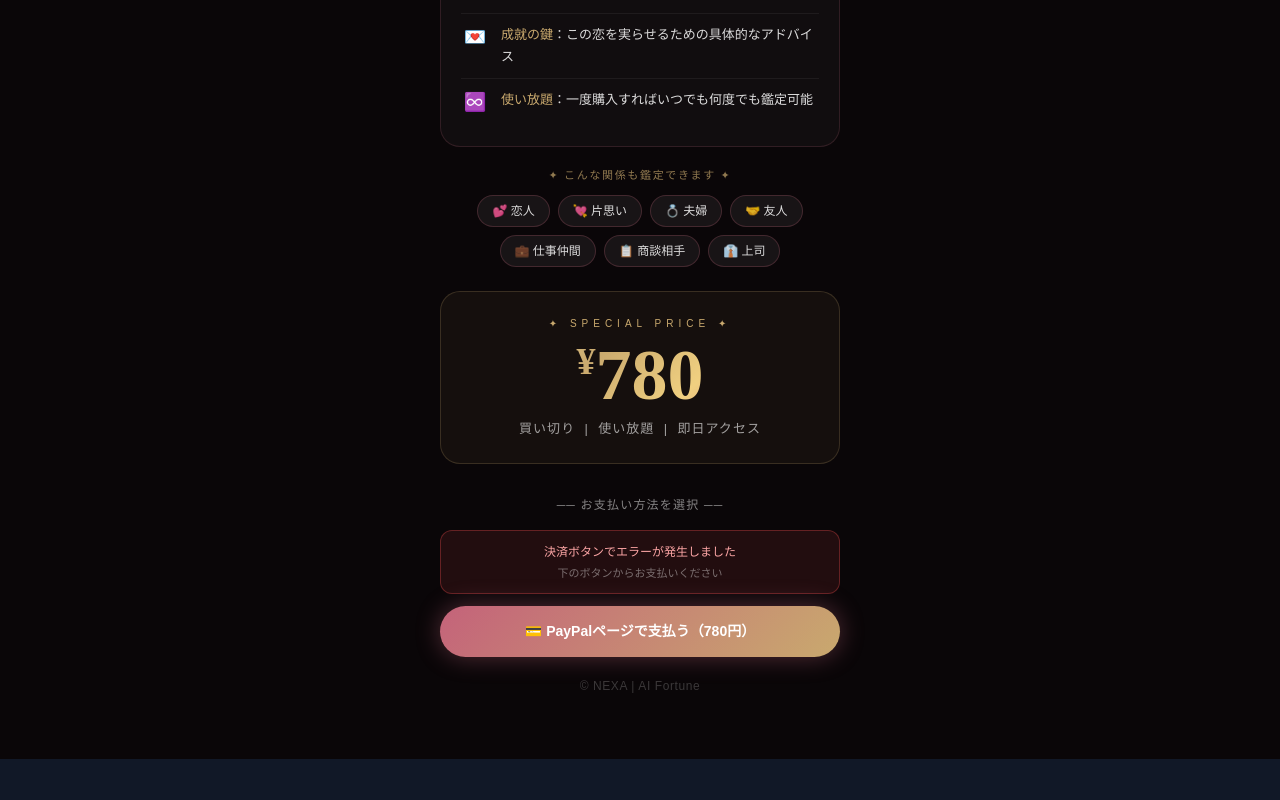
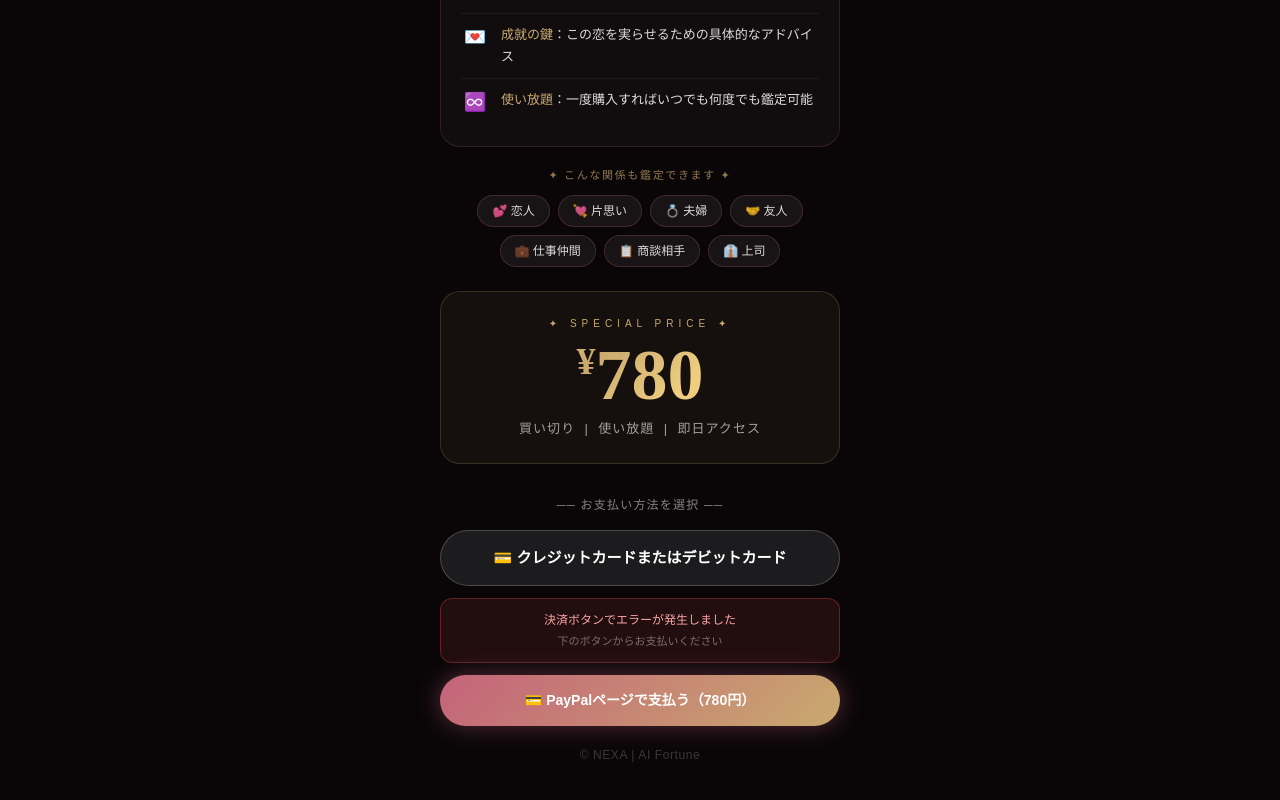
Before and after one commit to chabin0323-dev/compatibility-free-final, a React (Vite) app: page /paid in a window 1280 px wide. Shown: the part 405-1205 px from the top of the page. Before the commit the page ends 1164 px from the top, so only its background shows below. Built offline with nearby package versions, Linux system fonts and the light colour scheme.

Commit message:
Replace broken SDK card button with direct NCP link - guaranteed to work

```diff
--- a/pages/PaidPage.tsx
+++ b/pages/PaidPage.tsx
@@ -39,10 +39,6 @@ const PaidPage: React.FC = () => {
         const appleBtn = pp.Buttons({ ...orderConfig, fundingSource: pp.FUNDING.APPLEPAY, style: { shape: 'pill', height: 52 } });
         if (appleBtn.isEligible() && appleRef.current) {
           appleBtn.render(appleRef.current).catch(() => {});
-        }
-        const cardBtn = pp.Buttons({ ...orderConfig, fundingSource: pp.FUNDING.CARD, style: { shape: 'pill', height: 52 } });
-        if (cardBtn.isEligible() && cardRef.current) {
-          cardBtn.render(cardRef.current).catch(() => { setSdkError(true); });
         }
       } catch(e) { setSdkError(true); }
       setSdkLoaded(true);
@@ -129,8 +125,13 @@ const PaidPage: React.FC = () => {
         {/* ① Apple Pay */}
         <div ref={appleRef} id="apple-container" style={{ marginBottom: '12px' }} />
 
-        {/* ② クレジット/デビットカード */}
-        <div ref={cardRef} id="card-container" style={{ marginBottom: '12px' }} />
+        {/* ② クレジット/デビットカード（NCP直接リンク） */}
+        <a
+          href={PAYPAL_NCP}
+          style={{ display: 'flex', alignItems: 'center', justifyContent: 'center', gap: '8px', width: '100%', padding: '16px', borderRadius: '50px', background: '#1c1c1e', border: '1px solid rgba(255,255,255,.2)', color: '#fff', textDecoration: 'none', fontWeight: 700, fontSize: '15px', marginBottom: '12px', boxSizing: 'border-box' as const }}
+        >
+          💳 クレジットカードまたはデビットカード
+        </a>
 
         {/* エラー時のみフォールバック表示 */}
         {sdkError && (
```
